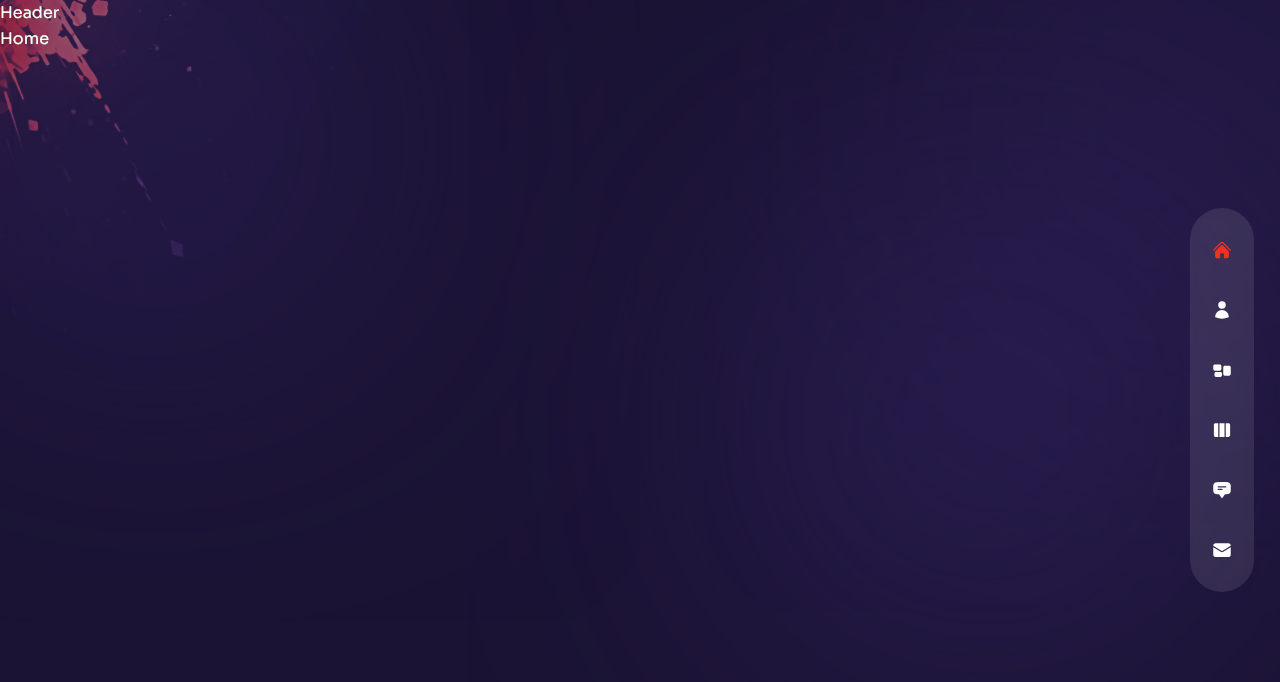
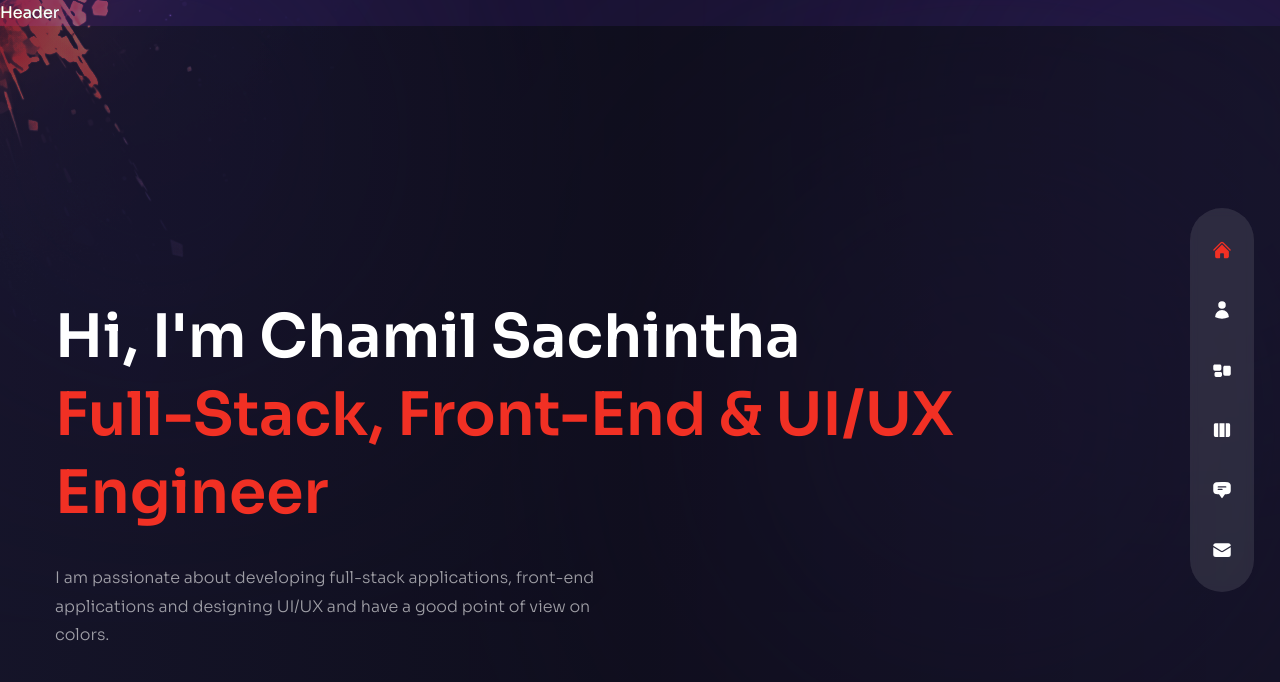
Before and after one commit to ChamilSachintha/Personal-Portfolio-2, a Next.js app: page / in a window 1280 px wide. Shown: the top 682 px of the page. Built offline with nearby package versions, Linux system fonts and the light colour scheme.

Commit message:
Introduction was added to the home page

```diff
--- a/pages/index.js
+++ b/pages/index.js
@@ -1,5 +1,32 @@
+import Image from "next/image"; // Next image
+// Components
+import ParticlesContainer from "../components/ParticlesContainer";
+import ProjectsBtn from "../components/ProjectsBtn";
+import Avatar from "../components/Avatar";
+import { motion } from "framer-motion"; // Framer motion
+import { fadeIn } from "../variants"; // Variants
+
 const Home = () => {
-  return <div>Home</div>;
+  return (
+    <div className="bg-primary/60 h-full">
+      {/* Text */}
+      <div className="w-full h-full bg-gradient-to-r from-primary/10 via-black/30 to-black/10">
+        <div className="text-center flex flex-col justify-center xl:pt-40 xl:text-left h-full container mx-auto">
+          {/* Title */}
+          <h1 className="h1">
+            Hi, I'm Chamil Sachintha <br />{" "}
+            <span className="text-accent">
+              Full-Stack, Front-End & UI/UX Engineer
+            </span>
+          </h1>
+          {/* Subtitle */}
+          <p className="max-w-sm xl:max-w-xl mx-auto xl:mx-0 mb-10 xl:mb-16">
+            I am passionate about developing full-stack applications, front-end applications and designing UI/UX and have a good point of view on colors.
+          </p>
+        </div>
+      </div>
+    </div>
+  );
 };
 
 export default Home;
```
